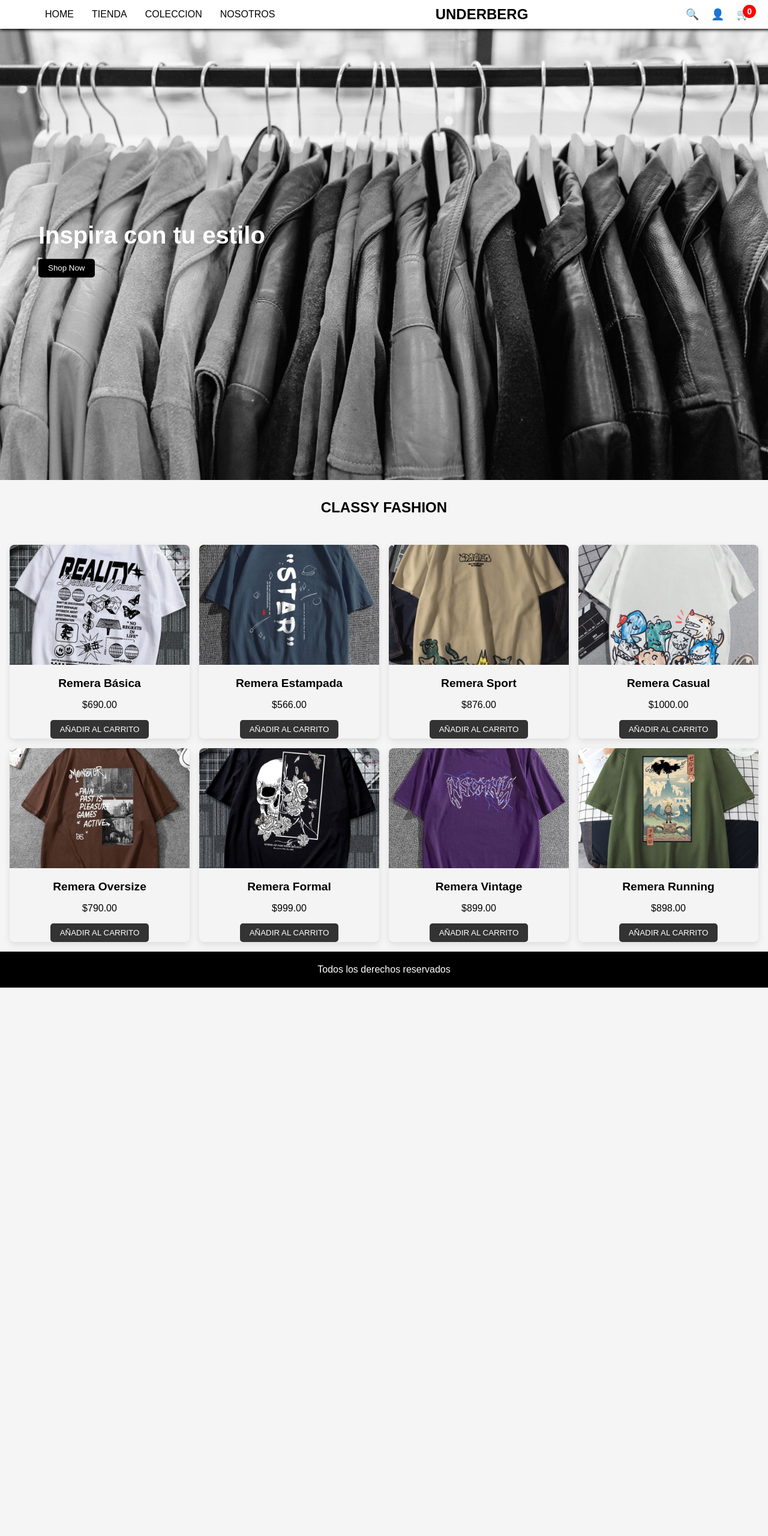
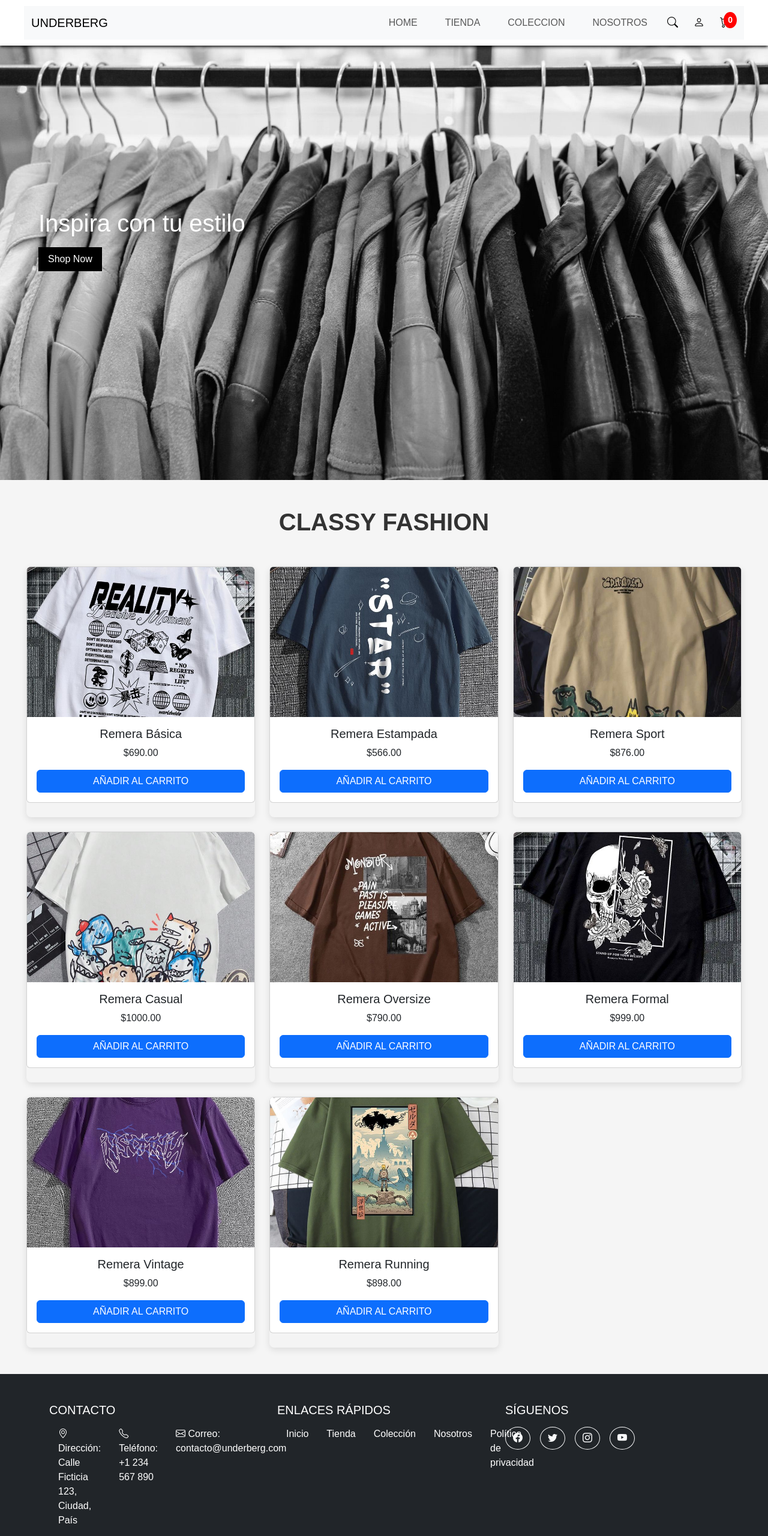
Before and after one commit to Dylanp1101/e-commerce, a plain HTML site: page index.html in a window 1280 px wide. Shown: the top 2560 px of the page at 60% size. Before the commit the page ends 1646 px from the top, so only its background shows below. Drawn offline with nearby package versions, Linux system fonts and the light colour scheme.

Commit message:
subiendo finalEntrega

```diff
--- a/css/styles.css
+++ b/css/styles.css
@@ -4,7 +4,6 @@ body {
     padding: 0;
     background-color: #f5f5f5;
 }
-
 
 header {
     background-color: #fff;
@@ -26,14 +25,12 @@ nav {
     margin: 0 auto;
 }
 
-
 .logo {
     font-size: 24px;
     font-weight: bold;
     color: black;
     text-transform: uppercase;
 }
-
 
 ul {
     display: flex;
@@ -58,7 +55,6 @@ ul li a:hover {
     color: tomato;
 }
 
-
 .navegacion {
     display: flex;
     align-items: center;
@@ -77,7 +73,6 @@ ul li a:hover {
     color: tomato;
 }
 
-
 #carritoNav {
     display: flex;
     align-items: center;
@@ -94,11 +89,7 @@ ul li a:hover {
     position: absolute;
     top: -5px;
     right: -10px;
-
 }
-
-
-
 
 .navegacion a#carritoNav {
     position: relative;
@@ -145,11 +136,24 @@ ul li a:hover {
     cursor: pointer;
 }
 
+.parte2 {
+    text-align: center;
+    padding: 20px;
+}
+
+.parte2 h2 {
+    margin: 20px auto;
+    font-size: 2.5rem;
+    font-weight: bold;
+    line-height: 1.5;
+    color: #333;
+}
+
 .productGrid {
     display: grid;
-    grid-template-columns: repeat(4, 1fr);
-    gap: 1rem;
-    padding: 1rem;
+    grid-template-columns: repeat(3, 1fr);
+    gap: 1.5rem;
+    padding: 1.5rem;
 }
 
 .product {
@@ -159,7 +163,17 @@ ul li a:hover {
     overflow: hidden;
     transition: transform 0.3s ease, box-shadow 0.3s ease;
     box-shadow: 0 4px 12px rgba(0, 0, 0, 0.1);
-    min-height: 300px;
+    min-height: 350px;
+    width: 100%;
+    display: flex;
+    flex-direction: column;
+}
+
+.product img {
+    width: 100%;
+    height: 250px;
+    object-fit: cover;
+    transition: transform 0.3s ease;
 }
 
 .product:hover {
@@ -167,44 +181,32 @@ ul li a:hover {
     box-shadow: 0 8px 20px rgba(0, 0, 0, 0.2);
 }
 
-.product img {
-    width: 100%;
-    height: 200px;
-    object-fit: cover;
-    transition: transform 0.3s ease;
+@media screen and (max-width: 850px) {
+    .productGrid {
+        grid-template-columns: repeat(2, 1fr);
     }
 
-.product img:hover {
-    transform: scale(1.1);
+    .product {
+        min-height: 300px;
     }
 
-h3 {
-    margin: 1rem 0;
-    font-size: 1.2rem;
+    .product img {
+        height: 200px;
+    }
 }
 
-p {
-    font-size: 1rem;
-    margin-bottom: 1rem;
+@media screen and (max-width: 600px) {
+    .productGrid {
+        grid-template-columns: 1fr;
     }
 
-button {
-    background-color: #333;
-    color: #fff;
-    border: none;
-    padding: 0.5rem 1rem;
-    cursor: pointer;
-    border-radius: 5px;
-    transition: background-color 0.3s ease;
+    .product {
+        min-height: 250px;
     }
 
-button:hover {
-    background-color: #00b09b;
+    .product img {
+        height: 180px;
     }
-
-h2 {
-    text-align: center;
-    margin: 2rem 0;
 }
 
 footer {
@@ -217,7 +219,6 @@ footer {
 footer p {
     color: white;
 }
-
 
 .carritoContenedor {
     width: 80%;
@@ -235,7 +236,6 @@ footer p {
     text-align: center;
 }
 
-/* Items del carrito */
 .carritoContenedor .carritoItems {
     padding: 20px;
 }
@@ -279,7 +279,6 @@ footer p {
     background-color: #d32f2f;
 }
 
-/* Total del carrito */
 .carritoContenedor .carritoTotal {
     background-color: #f3f3f3;
     padding: 20px;
@@ -313,9 +312,7 @@ footer p {
     background-color: #388e3c;
 }
 
-/* Responsividad */
 @media screen and (max-width: 600px) {
-
     body {
         font-size: 14px;
     }
@@ -345,7 +342,6 @@ footer p {
         margin: 10px 0;
     }
 
-
     .productGrid {
         grid-template-columns: repeat(2, 1fr);
         gap: 10px;
@@ -359,11 +355,9 @@ footer p {
         min-height: 250px;
     }
 
-
     #carritoNav {
         font-size: 14px;
     }
-
 
     .carritoContenedor {
         width: 100%;
@@ -408,82 +402,3 @@ footer p {
         font-size: 16px;
     }
 }
-
-
-@media screen and (max-width: 850px) {
-
-    body {
-        font-size: 16px;
-    }
-
-    header {
-        padding: 10px 20px;
-    }
-
-    nav {
-        flex-direction: column;
-        align-items: center;
-    }
-
-    .logo {
-        font-size: 22px;
-    }
-
-    ul {
-        flex-direction: column;
-        align-items: center;
-    }
-
-    ul li {
-        margin: 10px 0;
-    }
-
-
-    .productGrid {
-        grid-template-columns: repeat(3, 1fr);
-        gap: 15px;
-    }
-
-    .product img {
-        height: 180px;
-    }
-
-    .product {
-        min-height: 300px;
-    }
-
-
-    #carritoNav {
-        font-size: 16px;
-    }
-
-
-    .carritoContenedor {
-        width: 90%;
-        margin-top: 20px;
-    }
-
-    .carritoContenedor .carritoItem {
-        flex-direction: row;
-        justify-content: space-between;
-        align-items: center;
-    }
-
-    .carritoContenedor .carritoItem img {
-        width: 60px;
-        height: 60px;
-    }
-
-    .carritoContenedor .carritoItem h3 {
-        font-size: 18px;
-    }
-
-    .carritoContenedor .carritoTotal {
-        text-align: right;
-    }
-
-    .carritoContenedor .carritoTotal .btnPagar {
-        padding: 14px 25px;
-        font-size: 18px;
-    }
-}
--- /dev/null
+++ b/data/productos.json
@@ -0,0 +1,50 @@
+[
+  {
+      "nombre": "Remera Básica",
+      "valor": 690,
+      "descripcion": "Algodón 100%",
+      "img": "./img/remera1.jpg"
+  },
+  {
+      "nombre": "Remera Estampada",
+      "valor": 566,
+      "descripcion": "Diseño único",
+      "img": "./img/remera2.jpg"
+  },
+  {
+      "nombre": "Remera Sport",
+      "valor": 876,
+      "descripcion": "Secado rápido",
+      "img": "./img/remera3.jpg"
+  },
+  {
+      "nombre": "Remera Casual",
+      "valor": 1000,
+      "descripcion": "Estilo clásico",
+      "img": "./img/remera4.jpg"
+  },
+  {
+      "nombre": "Remera Oversize",
+      "valor": 790,
+      "descripcion": "Tendencia juvenil",
+      "img": "./img/remera5.jpg"
+  },
+  {
+      "nombre": "Remera Formal",
+      "valor": 999,
+      "descripcion": "Elegancia moderna",
+      "img": "./img/remera6.jpg"
+  },
+  {
+      "nombre": "Remera Vintage",
+      "valor": 899,
+      "descripcion": "Estilo retro",
+      "img": "./img/remera7.jpg"
+  },
+  {
+      "nombre": "Remera Running",
+      "valor": 898,
+      "descripcion": "Ligera y cómoda",
+      "img": "./img/remera8.jpg"
+  }
+]
--- a/index.html
+++ b/index.html
@@ -1,27 +1,37 @@
 <!DOCTYPE html>
-<html lang="en">
+<html lang="es">
 <head>
     <meta charset="UTF-8">
     <meta name="viewport" content="width=device-width, initial-scale=1.0">
     <title>Underberg - ProyectoJs</title>
+    <link href="https://cdn.jsdelivr.net/npm/bootstrap@5.3.0-alpha1/dist/css/bootstrap.min.css" rel="stylesheet">
+    <link href="https://cdn.jsdelivr.net/npm/bootstrap-icons/font/bootstrap-icons.css" rel="stylesheet">
     <link rel="stylesheet" href="./css/styles.css">
 </head>
 <body>
+
     <header>
-        <nav>
-            <ul>
-                <li><a href="#">HOME</a></li>
-                <li><a href="#">TIENDA</a></li>
-                <li><a href="#parte2">COLECCION</a></li>
-                <li><a href="#">NOSOTROS</a></li>
-            </ul>
-            <div class="logo">UNDERBERG</div>
-            <div class="navegacion">
-                <a href="#">🔍</a>
-                <a href="#">👤</a>
-                <a href="./page/carrito.html" id="carritoNav">
-                    🛒 <span id="cantidadCarrito">0</span>
-                </a>
+        <nav class="navbar navbar-expand-lg navbar-light bg-light">
+            <div class="container-fluid">
+                <a class="navbar-brand" href="#">UNDERBERG</a>
+                <button class="navbar-toggler" type="button" data-bs-toggle="collapse" data-bs-target="#navbarNav" aria-controls="navbarNav" aria-expanded="false" aria-label="Toggle navigation">
+                    <span class="navbar-toggler-icon"></span>
+                </button>
+                <div class="collapse navbar-collapse" id="navbarNav">
+                    <ul class="navbar-nav ms-auto">
+                        <li class="nav-item"><a class="nav-link" href="#">HOME</a></li>
+                        <li class="nav-item"><a class="nav-link" href="#">TIENDA</a></li>
+                        <li class="nav-item"><a class="nav-link" href="#parte2">COLECCION</a></li>
+                        <li class="nav-item"><a class="nav-link" href="#">NOSOTROS</a></li>
+                    </ul>
+                    <div class="navegacion d-flex align-items-center">
+                        <a href="#" class="me-3"><i class="bi bi-search"></i></a>
+                        <a href="#" class="me-3"><i class="bi bi-person"></i></a>
+                        <a href="./page/carrito.html" id="carritoNav">
+                            <i class="bi bi-cart"></i> <span id="cantidadCarrito">0</span>
+                        </a>
+                    </div>
+                </div>
             </div>
         </nav>
     </header>
@@ -43,12 +53,62 @@
 
     </main>
 
-    <footer id="footer">
-        <article class="conteiner">
-            <p>Todos los derechos reservados</p>
-        </article>
-    </footer>
+    <footer class="bg-dark text-white py-5">
+    <div class="container">
+        <div class="row">
 
+            <div class="col-lg-4 col-md-6 mb-4">
+                <h5 class="text-uppercase mb-3">Contacto</h5>
+                <ul class="list-unstyled">
+                    <li><i class="bi bi-geo-alt"></i> Dirección: Calle Ficticia 123, Ciudad, País</li>
+                    <li><i class="bi bi-telephone"></i> Teléfono: +1 234 567 890</li>
+                    <li><i class="bi bi-envelope"></i> Correo: contacto@underberg.com</li>
+                </ul>
+            </div>
+
+
+            <div class="col-lg-4 col-md-6 mb-4">
+                <h5 class="text-uppercase mb-3">Enlaces rápidos</h5>
+                <ul class="list-unstyled">
+                    <li><a href="#" class="text-white text-decoration-none">Inicio</a></li>
+                    <li><a href="#" class="text-white text-decoration-none">Tienda</a></li>
+                    <li><a href="#parte2" class="text-white text-decoration-none">Colección</a></li>
+                    <li><a href="#" class="text-white text-decoration-none">Nosotros</a></li>
+                    <li><a href="#" class="text-white text-decoration-none">Política de privacidad</a></li>
+                </ul>
+            </div>
+
+
+            <div class="col-lg-4 col-md-12 mb-4">
+                <h5 class="text-uppercase mb-3">Síguenos</h5>
+                <div class="d-flex">
+                    <a href="#" class="btn btn-outline-light btn-floating rounded-circle me-3">
+                        <i class="bi bi-facebook"></i>
+                    </a>
+                    <a href="#" class="btn btn-outline-light btn-floating rounded-circle me-3">
+                        <i class="bi bi-twitter"></i>
+                    </a>
+                    <a href="#" class="btn btn-outline-light btn-floating rounded-circle me-3">
+                        <i class="bi bi-instagram"></i>
+                    </a>
+                    <a href="#" class="btn btn-outline-light btn-floating rounded-circle me-3">
+                        <i class="bi bi-youtube"></i>
+                    </a>
+                </div>
+            </div>
+        </div>
+
+
+        <hr class="my-4" />
+
+
+        <div class="text-center">
+            <p class="mb-0">© 2024 Underberg. Todos los derechos reservados.</p>
+        </div>
+    </div>
+</footer>
+    <script src="https://cdn.jsdelivr.net/npm/@popperjs/core@2.11.6/dist/umd/popper.min.js"></script>
+    <script src="https://cdn.jsdelivr.net/npm/bootstrap@5.3.0-alpha1/dist/js/bootstrap.min.js"></script>
     <script src="./js/app.js"></script>
 </body>
 </html>
--- a/js/app.js
+++ b/js/app.js
@@ -1,4 +1,4 @@
-// clase Producto
+
 class Producto {
     constructor(nombre, valor, descripcion, img) {
         this.nombre = nombre;
@@ -9,80 +9,78 @@ class Producto {
     }
 }
 
-// array de productos
-const productos = [
-    new Producto("Remera Básica", 690, "Algodón 100%", "./img/remera1.jpg"),
-    new Producto("Remera Estampada", 566, "Diseño único", "./img/remera2.jpg"),
-    new Producto("Remera Sport", 876, "Secado rápido", "./img/remera3.jpg"),
-    new Producto("Remera Casual", 1000, "Estilo clásico", "./img/remera4.jpg"),
-    new Producto("Remera Oversize", 790, "Tendencia juvenil", "./img/remera5.jpg"),
-    new Producto("Remera Formal", 999, "Elegancia moderna", "./img/remera6.jpg"),
-    new Producto("Remera Vintage", 899, "Estilo retro", "./img/remera7.jpg"),
-    new Producto("Remera Running", 898, "Ligera y cómoda", "./img/remera8.jpg"),
-];
+const cargarProductos = async () => {
+    try {
+        const response = await fetch('./data/productos.json');
+        if (!response.ok) {
+            throw new Error('No se pudo cargar el archivo productos.json');
+        }
+        const productosData = await response.json();
+        return productosData.map(prod => new Producto(prod.nombre, prod.valor, prod.descripcion, prod.img));
+    } catch (error) {
+        console.error('Error cargando los productos:', error);
+        return [];
+    }
+};
 
-// cargar carrito desde localstorage
 const cargarCarrito = () => {
     const carritoGuardado = localStorage.getItem("carrito");
     return carritoGuardado ? JSON.parse(carritoGuardado) : [];
 };
 
-// guardar carrito en localstorage
 const guardarCarrito = (carrito) => {
     localStorage.setItem("carrito", JSON.stringify(carrito));
 };
 
-
 let carrito = cargarCarrito();
-
 
 const mostrarProductos = (productosFiltrados) => {
     const contenedor = document.getElementById("contenedorProductos");
 
     if (!contenedor) return;
 
-
     contenedor.innerHTML = "";
-
-
     if (!Array.isArray(productosFiltrados) || productosFiltrados.length === 0) {
         contenedor.innerHTML = "<p>No se encontraron productos.</p>";
         return;
     }
 
-    productosFiltrados.map((producto, index) => {
-        if (!producto.nombre || !producto.valor || !producto.img) {
-            console.warn("Producto incompleto:", producto);
+    productosFiltrados.map(({ nombre, valor, img }, index) => {
+        if (!nombre || !valor || !img) {
+            console.warn("Producto incompleto:", { nombre, valor, img });
             return;
         }
 
+
         const divProducto = document.createElement("div");
-        divProducto.classList.add("product");
+        divProducto.classList.add("col-12", "col-sm-6", "col-md-6", "col-lg-4", "product");
         divProducto.innerHTML = `
-            <img src="${producto.img}" alt="Imagen de ${producto.nombre}">
-            <h3>${producto.nombre}</h3>
-            <p>$${producto.valor.toFixed(2)}</p>
-            <button class="btnAgregar" data-index="${index}">AÑADIR AL CARRITO</button>
+            <div class="card mb-4" style="height: 100%;"> <!-- Agregar margen y control de altura -->
+                <img src="${img}" alt="Imagen de ${nombre}" class="card-img-top" style="height: 250px; object-fit: cover;"> <!-- Ajustar la imagen para que ocupe más espacio -->
+                <div class="card-body d-flex flex-column">
+                    <h5 class="card-title">${nombre}</h5>
+                    <p class="card-text">$${valor.toFixed(2)}</p>
+                    <button class="btn btn-primary btnAgregar" data-index="${index}">AÑADIR AL CARRITO</button>
+                </div>
+            </div>
         `;
         contenedor.appendChild(divProducto);
     });
 
-
     document.querySelectorAll(".btnAgregar").forEach(boton => {
         boton.addEventListener("click", (evento) => {
             const index = evento.target.getAttribute("data-index");
-            agregarAlCarrito(productos[index]);
+            agregarAlCarrito(productosFiltrados[index]);
         });
     });
 };
 
-
-const agregarAlCarrito = (producto) => {
-    const productoExistente = carrito.find((p) => p.nombre === producto.nombre);
+const agregarAlCarrito = ({ nombre, valor, descripcion, img }) => {
+    const productoExistente = carrito.find((p) => p.nombre === nombre);
     if (productoExistente) {
         productoExistente.cantidad += 1;
     } else {
-        carrito.push({ ...producto });
+        carrito.push({ nombre, valor, descripcion, img, cantidad: 1 });
     }
     guardarCarrito(carrito);
     actualizarCantidadCarrito();
@@ -94,7 +92,6 @@ const mostrarCarrito = () => {
     const contenedorCarrito = document.getElementById("carritoItems");
     if (!contenedorCarrito) return;
 
-    // Limpia el carrito
     contenedorCarrito.innerHTML = "";
 
     if (!carrito || carrito.length === 0) {
@@ -104,17 +101,17 @@ const mostrarCarrito = () => {
     }
 
     let total = 0;
-    carrito.map((producto, index) => {
+    carrito.map(({ nombre, valor, img, cantidad }, index) => {
         const divItem = document.createElement("div");
         divItem.classList.add("carritoItem");
         divItem.innerHTML = `
-            <img src="${producto.img}" alt="${producto.nombre}" class="carritoImg">
+            <img src="${img}" alt="${nombre}" class="carritoImg">
             <div>
-                <h3>${producto.nombre}</h3>
-                <p>$${producto.valor.toFixed(2)}</p>
+                <h3>${nombre}</h3>
+                <p>$${valor.toFixed(2)}</p>
                 <div>
                     <button class="btnRestar" data-index="${index}">-</button>
-                    <span>${producto.cantidad}</span>
+                    <span>${cantidad}</span>
                     <button class="btnSumar" data-index="${index}">+</button>
                 </div>
             </div>
@@ -122,12 +119,10 @@ const mostrarCarrito = () => {
         `;
         contenedorCarrito.appendChild(divItem);
 
-        total += producto.valor * producto.cantidad;
+        total += valor * cantidad;
     });
 
-
     document.getElementById("totalCarrito").textContent = `$${total.toFixed(2)}`;
-
 
     document.querySelectorAll(".btnRestar").forEach(boton => {
         boton.addEventListener("click", (evento) => {
@@ -143,7 +138,6 @@ const mostrarCarrito = () => {
         });
     });
 
-
     document.querySelectorAll(".btnEliminar").forEach(boton => {
         boton.addEventListener("click", (evento) => {
             const index = evento.target.getAttribute("data-index");
@@ -151,7 +145,6 @@ const mostrarCarrito = () => {
         });
     });
 };
-
 
 const restarCantidad = (index) => {
     if (carrito[index].cantidad > 1) {
@@ -164,7 +157,6 @@ const restarCantidad = (index) => {
     mostrarCarrito();
 };
 
-// sumar  producto en el carrito
 const sumarCantidad = (index) => {
     carrito[index].cantidad += 1;
     guardarCarrito(carrito);
@@ -172,7 +164,6 @@ const sumarCantidad = (index) => {
     mostrarCarrito();
 };
 
-// eliminar  producto del carrito
 const eliminarDelCarrito = (index) => {
     carrito.splice(index, 1);
     guardarCarrito(carrito);
@@ -180,13 +171,16 @@ const eliminarDelCarrito = (index) => {
     mostrarCarrito();
 };
 
-
 const actualizarCantidadCarrito = () => {
-    const cantidadCarrito = carrito.reduce((total, producto) => total + producto.cantidad, 0);
+    const cantidadCarrito = carrito.reduce((total, { cantidad }) => total + cantidad, 0);
     document.getElementById("cantidadCarrito").textContent = cantidadCarrito;
 };
 
-// mostrar productos iniciales
-mostrarProductos(productos);
-mostrarCarrito();
-actualizarCantidadCarrito();
+const init = async () => {
+    const productosCargados = await cargarProductos();
+    mostrarProductos(productosCargados);
+    mostrarCarrito();
+    actualizarCantidadCarrito();
+};
+
+init();
```
Also changed, not shown: page/carrito.html (+0 -2 lines). Lines whose indentation alone changed are shown as unchanged.
